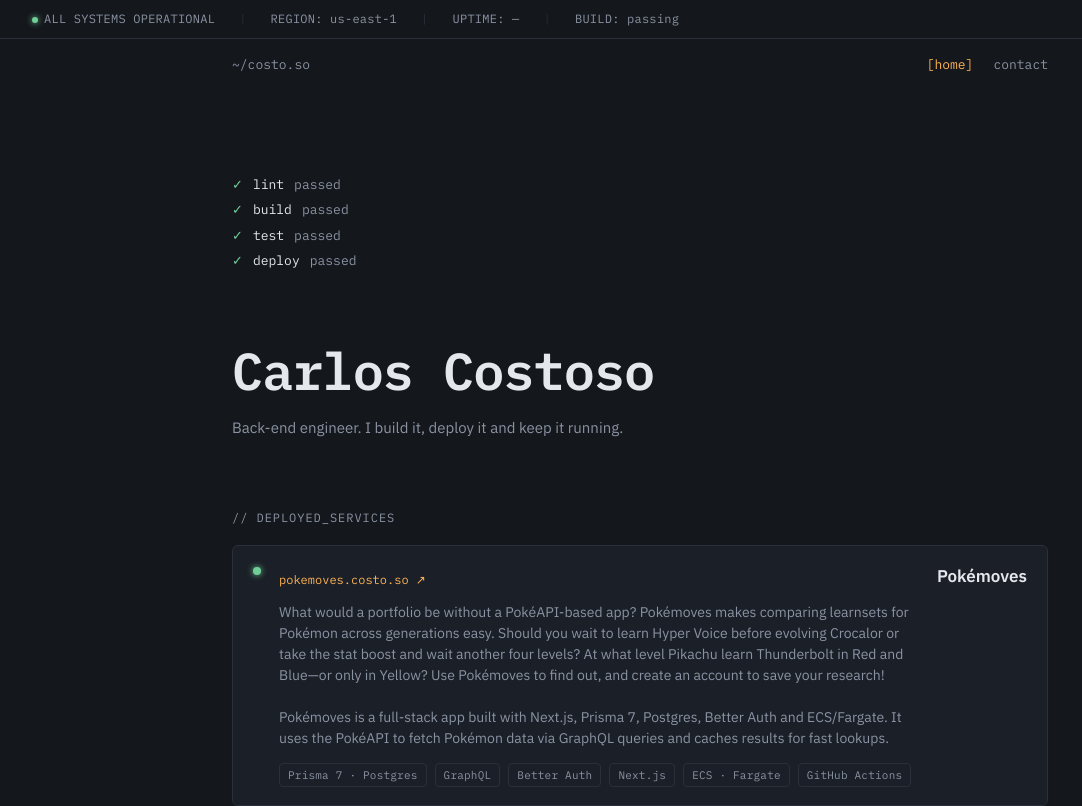
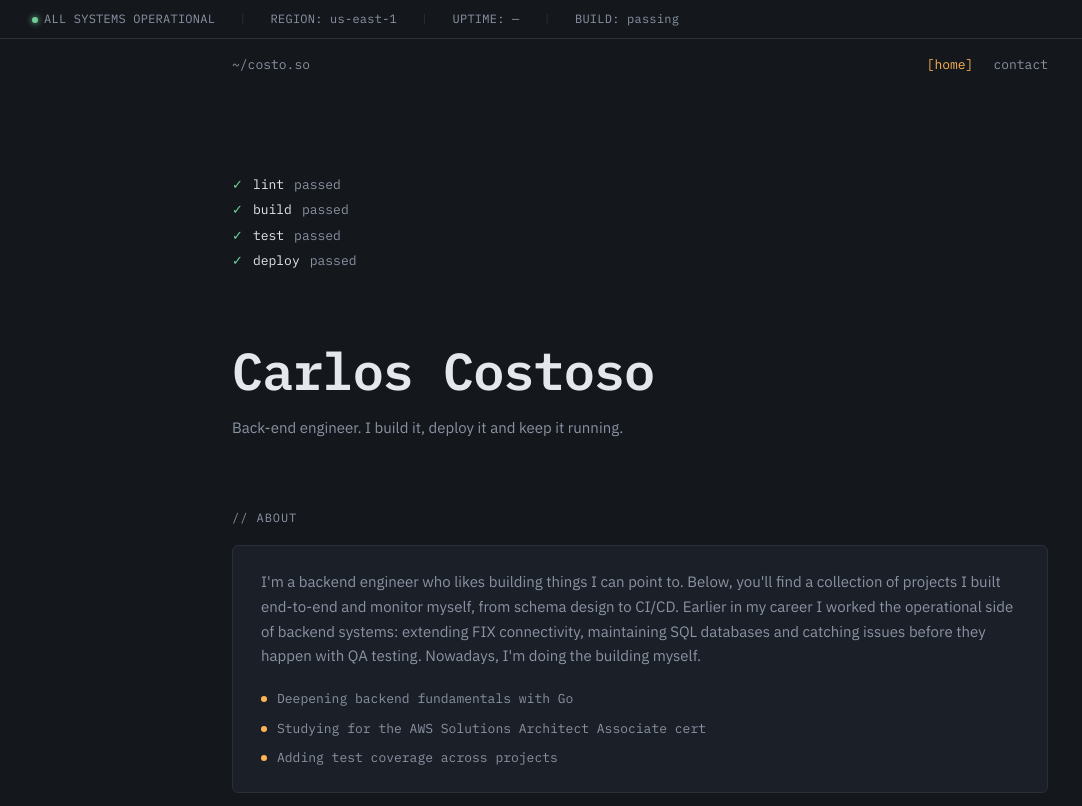
Before and after one commit to ccostoso/carlos, a React (Vite) app: page / in a window 1280 px wide. Shown: the top 806 px of the page, without its empty margins (0-1082 px from the left). Built offline with nearby package versions, Linux system fonts and the light colour scheme; no server answers.

Commit message:
Fix section-label alignment on About and Contact components

```diff
--- /dev/null
+++ b/src/components/About.tsx
@@ -0,0 +1,36 @@
+import './about.css';
+
+const nowItems = [
+  'Deepening backend fundamentals with Go',
+  'Studying for the AWS Solutions Architect Associate cert',
+  'Adding test coverage across projects',
+];
+
+export function About() {
+  return (
+    <>
+      <div className="section-label mono">// about</div>
+      <section className="about">
+        <div className="about-panel">
+          <p>
+            I'm a backend engineer who likes building things I can point to.
+            Below, you'll find a collection of projects I built end-to-end and
+            monitor myself, from schema design to CI/CD. Earlier in my career I
+            worked the operational side of backend systems: extending FIX
+            connectivity, maintaining SQL databases and catching issues before
+            they happen with QA testing. Nowadays, I'm doing the building
+            myself.
+          </p>
+          <ul className="now-list mono">
+            {nowItems.map((item) => (
+              <li key={item}>
+                <span className="now-dot" />
+                {item}
+              </li>
+            ))}
+          </ul>
+        </div>
+      </section>
+    </>
+  );
+}
--- /dev/null
+++ b/src/components/about.css
@@ -0,0 +1,42 @@
+.about {
+  max-width: 880px;
+  margin: 0 auto 70px;
+  padding: 0 32px;
+}
+
+.about-panel {
+  border: 1px solid var(--hairline);
+  background: var(--panel);
+  border-radius: 6px;
+  padding: 24px 28px;
+}
+
+.about-panel p {
+  color: var(--text-dim);
+  font-size: 15px;
+  line-height: 1.65;
+  margin-bottom: 20px;
+}
+
+.now-list {
+  display: flex;
+  flex-direction: column;
+  gap: 10px;
+  font-size: 13px;
+  color: var(--text-dim);
+}
+
+.now-list li {
+  display: flex;
+  align-items: baseline;
+  gap: 10px;
+}
+
+.now-dot {
+  width: 6px;
+  height: 6px;
+  border-radius: 50%;
+  background: var(--accent);
+  flex-shrink: 0;
+  transform: translateY(-1px);
+}
--- a/src/routes/Contact.tsx
+++ b/src/routes/Contact.tsx
@@ -38,9 +38,9 @@ export function Contact() {
   }
 
   return (
+    <div className="contact-page">
+      <div className="section-label mono">// send_message</div>
       <div className="contact">
-      <div className="section-label mono">// send_message</div>
-
         {status === 'sent' ? (
           <p className="contact-confirmation mono">
             Message sent — I'll get back to you soon.
@@ -102,5 +102,6 @@ export function Contact() {
           </form>
         )}
       </div>
+    </div>
   );
 }
--- a/src/routes/Home.tsx
+++ b/src/routes/Home.tsx
@@ -1,6 +1,7 @@
 import { useCallback, useState } from 'react';
 import { BootSequence } from '../components/BootSequence';
 import { ServiceCatalog } from '../components/ServiceCatalog';
+import { About } from '../components/About';
 
 export function Home() {
   const [bootDone, setBootDone] = useState(false);
@@ -18,6 +19,7 @@ export function Home() {
           Back-end engineer. I build it, deploy it and keep it running.
         </p>
       </div>
+      <About />
       <ServiceCatalog />
     </>
   );
--- a/src/routes/contact.css
+++ b/src/routes/contact.css
@@ -1,7 +1,11 @@
+.contact-page {
+  padding-top: 60px;
+}
+
 .contact {
   max-width: 880px;
   margin: 0 auto;
-  padding: 60px 32px 90px;
+  padding: 0 32px 90px;
 }
 
 .contact-form {
```
Lines whose indentation alone changed are shown as unchanged.
